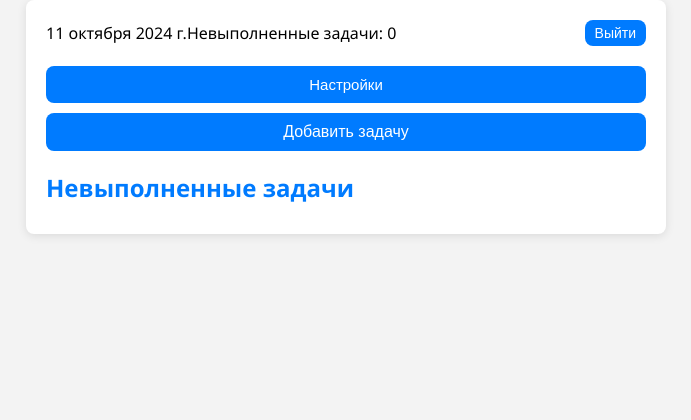
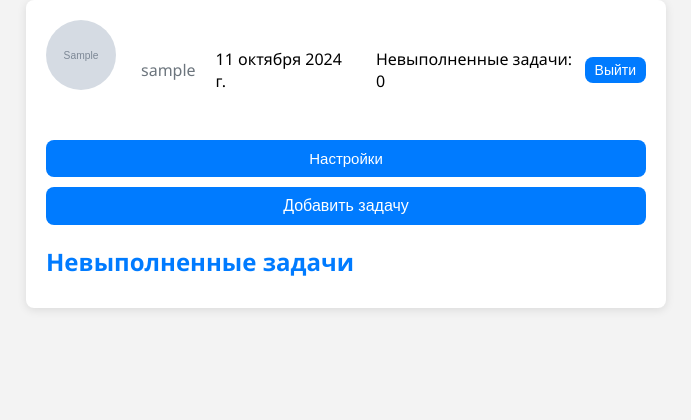
Before and after one commit to JolyCougar/ToDo_app, a Django app: page / in a window 1280 px wide. Shown: the top 420 px of the page, without its empty margins (294-985 px from the left). Run offline with Django 5.2, Linux system fonts and the light colour scheme; a user stored in the database is signed in; tables that the repository leaves empty hold one stand-in row (values such as "Sample post"); grey boxes marked "Sample" are stand-in pictures.

Commit message:
edit templates add profile button and view username

```diff
--- a/static/css/styles.css
+++ b/static/css/styles.css
@@ -259,29 +259,7 @@ label {
 
 .modal.hide {
     opacity: 0; /* Полупрозрачность для скрытия */
-    transition: opacity 0.3s ease; /* Плавный переход */
-}
-
-/* Стили для чекбоксов */
-input[type="checkbox"] {
-    cursor: pointer;
-}
-
-/* Стили для кнопки "Свернуть" в списке выполненных задач */
-#toggleCompletedList {
-    margin-top: 10px;
-    background-color: var(--primary-color);
-    color: var(--white);
-        border: none;
-    border-radius: var(--border-radius);
-    padding: 5px 10px;
-    cursor: pointer;
-    transition: background-color 0.3s, transform 0.2s;
-}
-
-#toggleCompletedList:hover {
-    background-color: var(--primary-hover);
-    transform: translateY(-2px);
+    transition: opacity 0.3s ease;
    }
 
    /* Стили для профиля */
@@ -374,8 +352,6 @@ body.custom {
         background-image: url(""); /* Пустое значение, будет установлено через JavaScript */
     }
 
-
-
     .messages {
         margin-top: 20px;
     }
--- a/templates/index.html
+++ b/templates/index.html
@@ -7,12 +7,67 @@
     <title>To Do App</title>
     <link rel="stylesheet" href="{% static 'css/styles.css' %}" type="text/css" media="all">
 </head>
+<style>
+    .header-info {
+    display: flex;
+    align-items: center; /* Центрируем по вертикали */
+}
+
+.user-profile {
+    display: flex;
+    align-items: center; /* Центрируем аватар и имя по вертикали */
+    text-decoration: none; /* Убираем подчеркивание */
+    color: var(--gray-dark); /* Цвет текста */
+    margin-right: 20px; /* Отступ справа для разделения с датой */
+}
+
+.user-avatar {
+    width: 70px; /* Ширина аватарки */
+    height: 70px; /* Высота аватарки */
+    border-radius: 50%; /* Круглая форма */
+    margin-right: 5px; /* Уменьшенный отступ между аватаром и именем */
+}
+
+.task-item {
+    display: flex;
+    align-items: center;
+    justify-content: space-between;
+    padding: 15px;
+    margin-bottom: 10px;
+    border-radius: var(--border-radius);
+    background-color: var(--gray-light);
+    box-shadow: var(--box-shadow);
+    transition: background-color 0.3s;
+}
+
+.task-item input[type="checkbox"] {
+    margin-right: 5px; /* Уменьшенный отступ между чекбоксом и названием задачи */
+    cursor: pointer; /* Указатель при наведении */
+}
+
+</style>
 <body>
 <div class="container">
     <header>
     <div class="header-info">
+        <a href="{% url 'my_auth:profile' pk=user.pk %}" class="user-profile">
+            <div class="avatar-container">
+
+                {% if user.profile.avatar %}
+                    <img src="{{ user.profile.avatar.url }}" alt="Аватар" id="userAvatar"
+                         class="user-avatar">
+                {% else %}
+                    <img src="{% static 'images/default_avatar.png' %}" alt="Аватар" id="userAvatar"
+                         class="user-avatar">
+                {% endif %}
+
+
+                <!-- Замените на путь к аватару -->
+            </div>
+            <span id="username">{{ user.username }}</span> <!-- Замените на имя пользователя -->
+        </a>
         <span id="dateDisplay"></span> <!-- Элемент для отображения даты -->
-            <span id="taskCount">Невыполненные задачи: <span id="incompleteCount">0</span></span>
+        <span id="taskCount" style="margin-left: 20px;">Невыполненные задачи: <span id="incompleteCount">0</span></span>
         <form method="post" action="{% url 'my_auth:logout' %}" class="logout-form">
             {% csrf_token %}
             <button type="submit" class="small-button">Выйти</button>
@@ -24,6 +79,7 @@
         <button class="large-button" id="addTaskButton">Добавить задачу</button>
     </div>
 </header>
+
 
     <!-- Модальное окно для добавления задачи -->
     <div id="modal" class="modal" style="display: none;">
```
Lines whose indentation alone changed are shown as unchanged.
